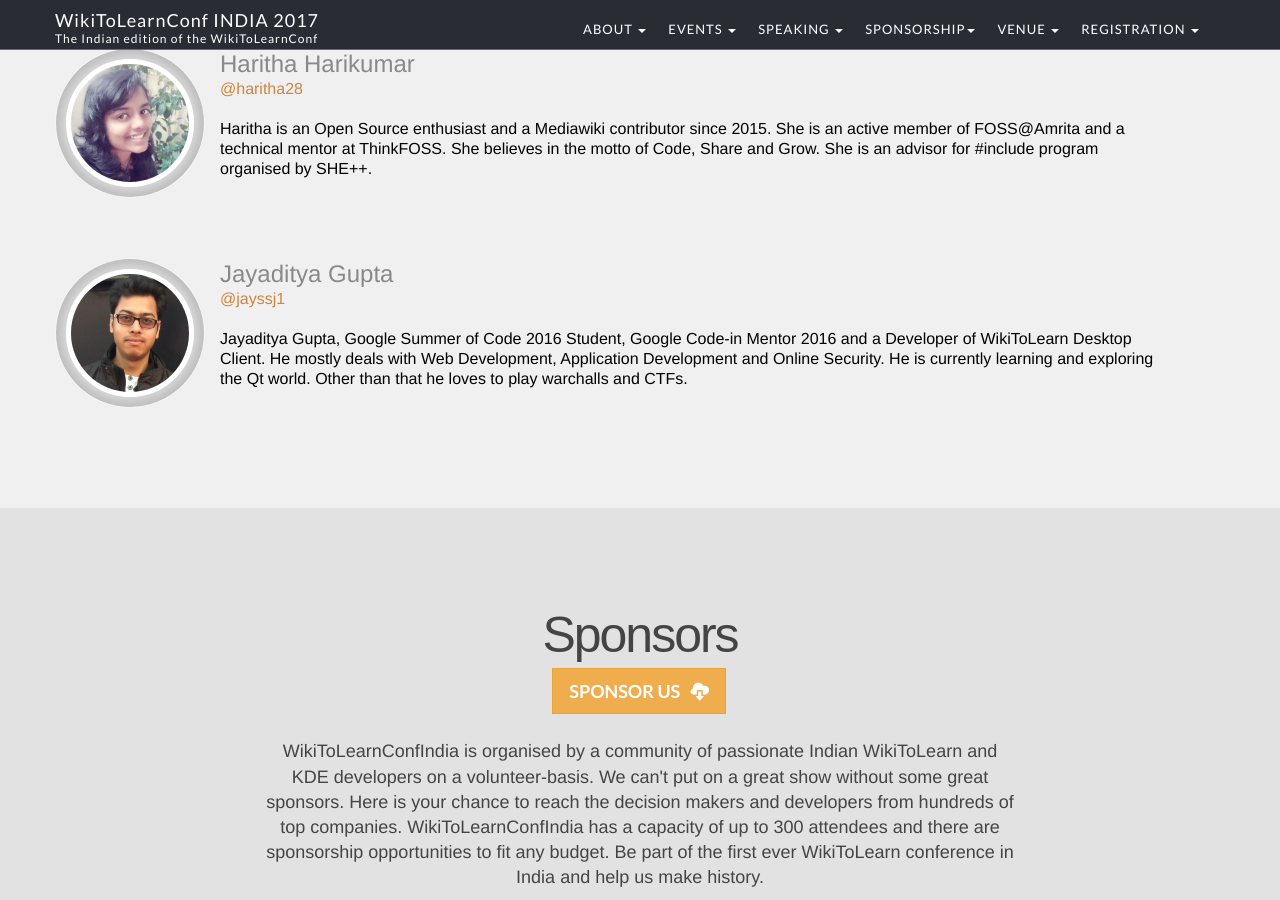
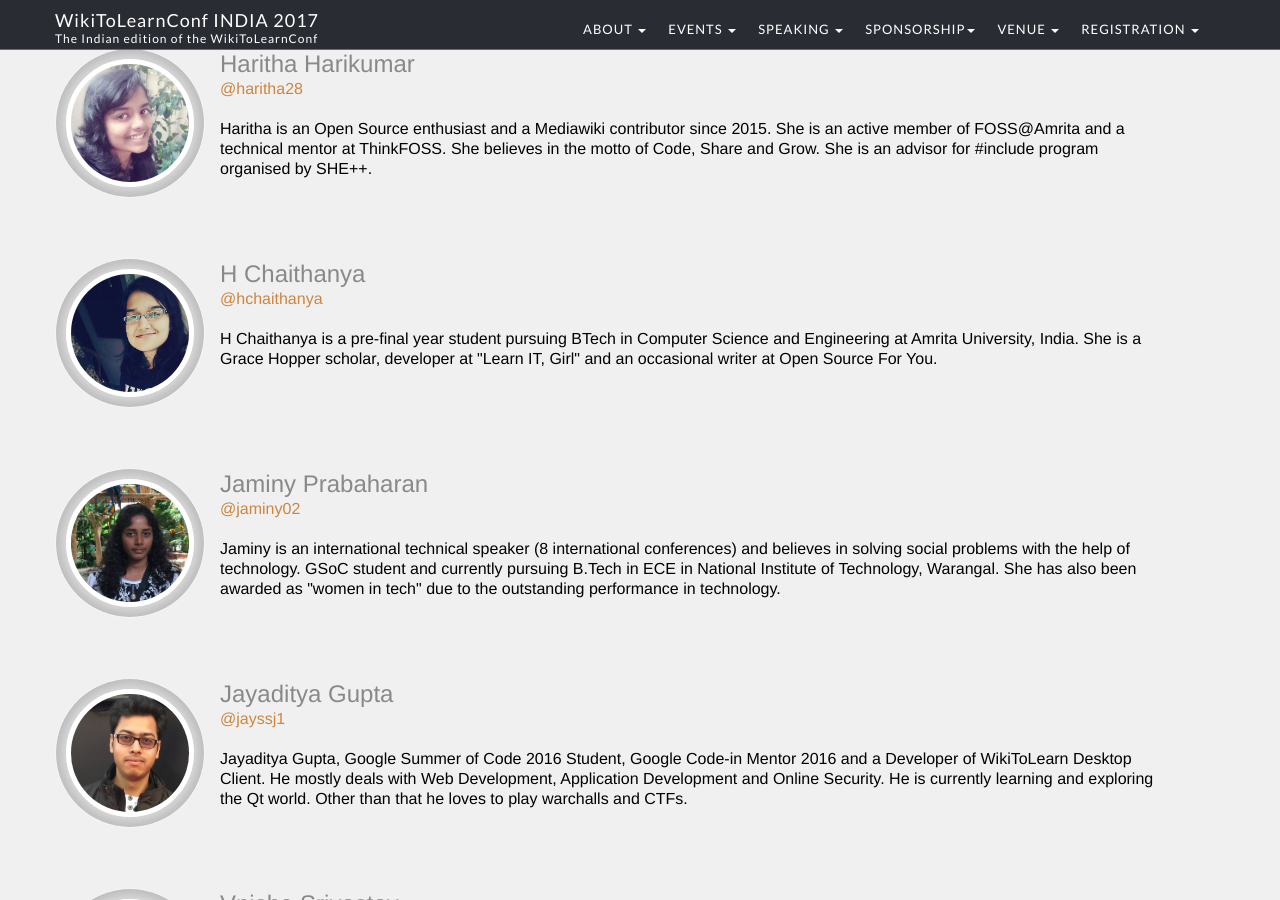
Before and after one commit to WikiToLearn/events-india2017, a Jekyll site: the page built from index.html, in a window 1280 px wide and 900 px high, scrolled down 3245 px. Built offline with Jekyll 4.4.1, drawn with Linux system fonts in a browser that asks for light colours; nearby versions of some CDN libraries; comment, search, counter and statistics services are not loaded; some of the changed text lies outside the part shown.

Commit message:
Updated final speakers

```diff
--- a/_includes/home/speakers.html
+++ b/_includes/home/speakers.html
@@ -106,7 +106,30 @@
                         program organised by SHE++.</p>
                 </div>
             </div>
-
+            <div class="row speaker">
+                <div class="col-sm-2 image center">
+                    <div class="image-box">
+                        <img alt="speaker image" src="{{ site.github_project_name }}/assets/images/speakers/chaitanya.jpg">
+                    </div>
+                </div>
+                <div class="col-sm-10">
+                    <p class="name">H Chaithanya</p>
+                    <p class="company"><a href="https://twitter.com/hchaithanya" target="_blank">@hchaithanya</a></p>
+                    <p class="about-speaker">H Chaithanya is a pre-final year student pursuing BTech in Computer Science and Engineering at Amrita University, India. She is a Grace Hopper scholar, developer at "Learn IT, Girl" and an occasional writer at Open Source For You.</p>
+                </div>
+            </div>
+            <div class="row speaker">
+                <div class="col-sm-2 image center">
+                    <div class="image-box">
+                        <img alt="speaker image" src="{{ site.github_project_name }}/assets/images/speakers/jaminy.jpg">
+                    </div>
+                </div>
+                <div class="col-sm-10">
+                    <p class="name">Jaminy Prabaharan</p>
+                    <p class="company"><a href="https://twitter.com/jaminy02" target="_blank">@jaminy02</a></p>
+                    <p class="about-speaker">Jaminy is an international technical speaker (8 international conferences) and believes in solving social problems with the help of technology. GSoC student and currently pursuing B.Tech in ECE in National Institute of Technology, Warangal. She has also been awarded as "women in tech" due to the outstanding performance in technology.</p>
+                </div>
+            </div>
             <div class="row speaker">
                 <div class="col-sm-2 image center">
                     <div class="image-box">
@@ -120,6 +143,18 @@
                         and exploring the Qt world. Other than that he loves to play warchalls and CTFs.</p>
                 </div>
             </div>
+            <div class="row speaker">
+                <div class="col-sm-2 image center">
+                    <div class="image-box">
+                        <img alt="speaker image" src="{{ site.github_project_name }}/assets/images/speakers/vnisha.jpg">
+                    </div>
+                </div>
+                <div class="col-sm-10">
+                    <p class="name">Vnisha Srivastav</p>
+                    <p class="company"><a href="https://twitter.com/vnisha" target="_blank">@vnisha</a></p>
+                    <p class="about-speaker">Vnisha is a techno-business professional with over 4 years of experience in various capacities and roles in Consumer Internet, Media & Entertainment, and BFSI industries. She also has years of experience in community building, outreach and mentoring. Vnisha helped build an active Mozilla community in Uttar Pradesh. She is an official representative of Mozilla community. Apart from founding and being a 'Community Liaison', she helped build various knowledge and event assets for the community. Mozilla Uttar Pradesh is now part of the global community of Mozilla Foundation. Mozilla Uttar Pradesh was born as an effort to bring together, in one community, the users, translators, designers, developers and anyone part of the Mozilla and Open Web technologies in Uttar Pradesh to work together on a set of well-defined goals with a purpose to improve and grow.</p>
+                </div>
+            </div>
 
         </div>
 </section>
```
Also changed, not shown: assets/images/speakers/Vnisha.jpg (added), assets/images/speakers/chaitanya.jpg (added), assets/images/speakers/jaminy.jpg (added), 5 other files.
